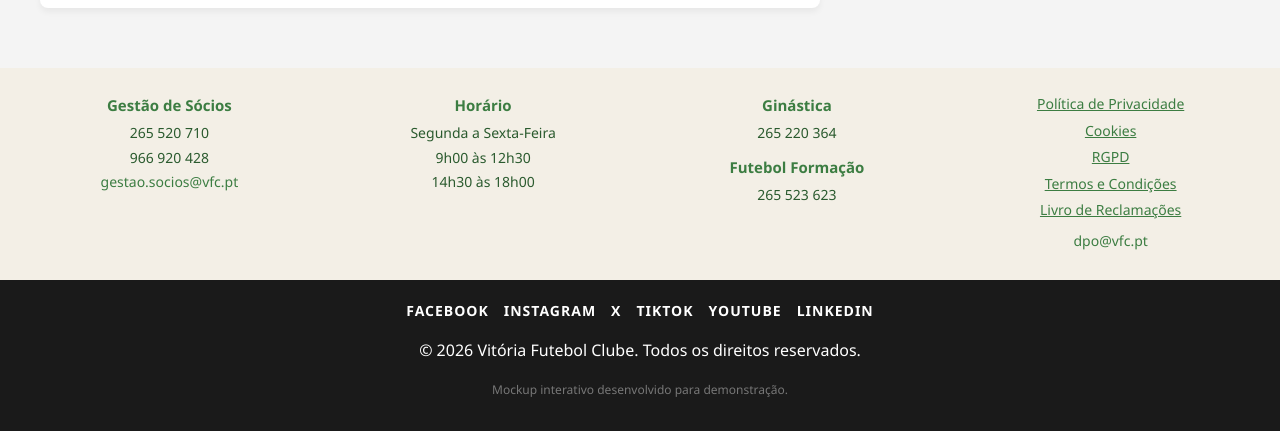
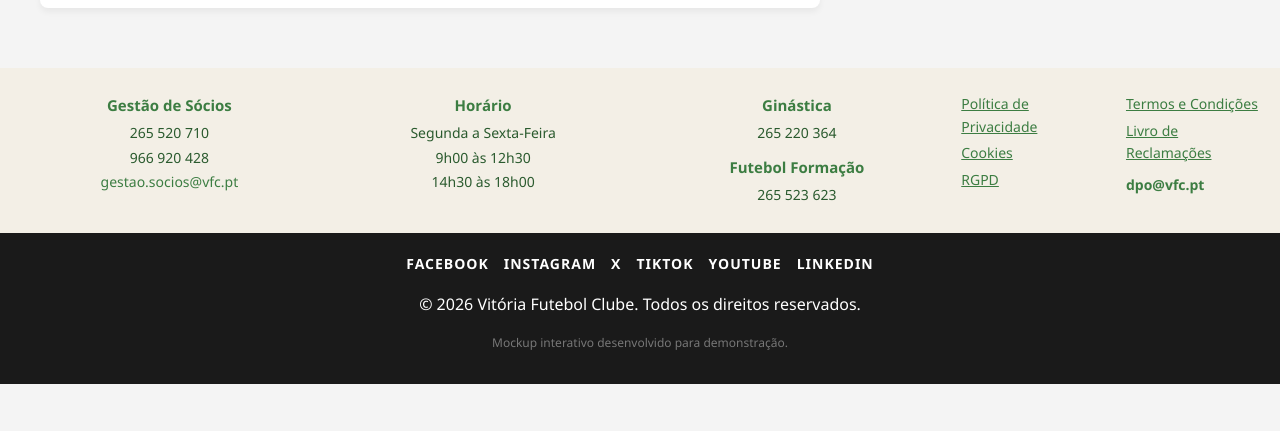
Before and after one commit to m4xw3b/VFC_Mockup, a plain HTML site: page index.html in a window 1280 px wide. Shown: the part 1656-2087 px from the top of the page. After the commit the page ends 2040 px from the top, so only its background shows below. Drawn offline with Linux system fonts and the light colour scheme.

```diff
--- a/index.html
+++ b/index.html
@@ -222,6 +222,13 @@
         }
         .footer-info p { margin: 2px 0; }
 
+        /* Nova Divisão a Duas Colunas para os Links Legais */
+        .bloco-links-duplos {
+            display: flex;
+            gap: 25px;
+            justify-content: center;
+            text-align: left;
+        }
         .links-legais {
             display: flex;
             flex-direction: column;
@@ -282,7 +289,6 @@
                             <img src="https://scontent-lis1-1.xx.fbcdn.net/v/t39.30808-6/710469902_1595203569273990_2365947725263319548_n.jpg?_nc_cat=111&ccb=1-7&_nc_sid=127cfc&_nc_ohc=kCWAjA-feHcQ7kNvwEYOCJf&_nc_oc=AdqaBPVrsDj0WyOq-IOfS2Lqzo8G3MSNRaTvoI_inpof8E2cjIhF-jJUp_dX6H8WBfo&_nc_zt=23&_nc_ht=scontent-lis1-1.xx&_nc_gid=IROZkKGi8kweVcL4m0UqrA&_nc_ss=7c2a8&oh=00_Af9YiI2ud3d6ZhBKFUR7UT2gwSaXfrvE3UiFRcyGWAwlCw&oe=6A2717AD" alt="Ação no Jogo 2">
                             <img src="https://scontent-lis1-1.xx.fbcdn.net/v/t39.30808-6/710782253_1595203532607327_9107577752526233182_n.jpg?_nc_cat=106&ccb=1-7&_nc_sid=127cfc&_nc_ohc=J1Xa8rd7u68Q7kNvwExhCDx&_nc_oc=AdpgxEgaXsezkxRFXq-pzEyJs1ecEcaEQWfIp0cCh5b4z5NfwlFxK1AkD-5deKQgzKU&_nc_zt=23&_nc_ht=scontent-lis1-1.xx&_nc_gid=lPmIkMe82h2MdLyxlaajbQ&_nc_ss=7c2a8&oh=00_Af9dpyR0-V_EHnFu1tLEydKnsdAMgp-sNVF4N7APkmdlCQ&oe=6A2716EB" alt="Ação no Jogo 3">
                             <img src="https://scontent-lis1-1.xx.fbcdn.net/v/t39.30808-6/710653980_1595203382607342_5171010861625879236_n.jpg?_nc_cat=104&ccb=1-7&_nc_sid=127cfc&_nc_ohc=4DbIzDcGTZQQ7kNvwGkV49f&_nc_oc=Adp2tKhylL7WBtM3V8fIR8S6n9q67FHreuT1xUgJwjPiDzh1yTUBCgTZEYR3rlyOgT4&_nc_zt=23&_nc_ht=scontent-lis1-1.xx&_nc_gid=s3kryUVEy1l_C-dhm565Yg&_nc_ss=7c2a8&oh=00_Af_61a1hWa9FLPRK6YVxuCos09c-cz63druwju9k6LsZuQ&oe=6A2716C9" alt="Bancadas e Adeptos">
-                            <!-- Nova Imagem Adicionada -->
                             <img src="https://scontent-lis1-1.xx.fbcdn.net/v/t39.30808-6/710799449_1595203479273999_1782470282173962135_n.jpg?_nc_cat=101&ccb=1-7&_nc_sid=127cfc&_nc_ohc=MxK4Hmgj51gQ7kNvwFfYKxC&_nc_oc=Adq0K4AV5l7UIlJy-wMevFZEmzoCOEisrNBWfSHROu2Ta1f7KFklu1zSp69sO4zrJ-Q&_nc_zt=23&_nc_ht=scontent-lis1-1.xx&_nc_gid=DVPH5SHBwHuE5Ir6lX8Ylg&_nc_ss=7c2a8&oh=00_Af-X6kZ-Juae0WZ0lsdUoZRDN5EBqAXhHkQhB425fGm-mQ&oe=6A271A9F" alt="Mais uma ação de jogo">
                         </div>
                     </div>
@@ -546,13 +552,19 @@
             <h5 style="margin-top: 10px;">Futebol Formação</h5>
             <p>265 523 623</p>
         </div>
+
+        <!-- Bloco de Links Legais Dividido em Duas Colunas -->
+        <div class="bloco-links-duplos">
             <div class="links-legais">
                 <a href="#">Política de Privacidade</a>
                 <a href="#">Cookies</a>
                 <a href="#">RGPD</a>
+            </div>
+            <div class="links-legais">
                 <a href="#">Termos e Condições</a>
                 <a href="#">Livro de Reclamações</a>
-            <p style="margin-top: 5px; color: var(--verde-vitoria);">dpo@vfc.pt</p>
+                <p style="margin-top: 5px; color: var(--verde-vitoria); font-weight: bold;">dpo@vfc.pt</p>
+            </div>
         </div>
     </div>
 
```
Lines whose indentation alone changed are shown as unchanged.
